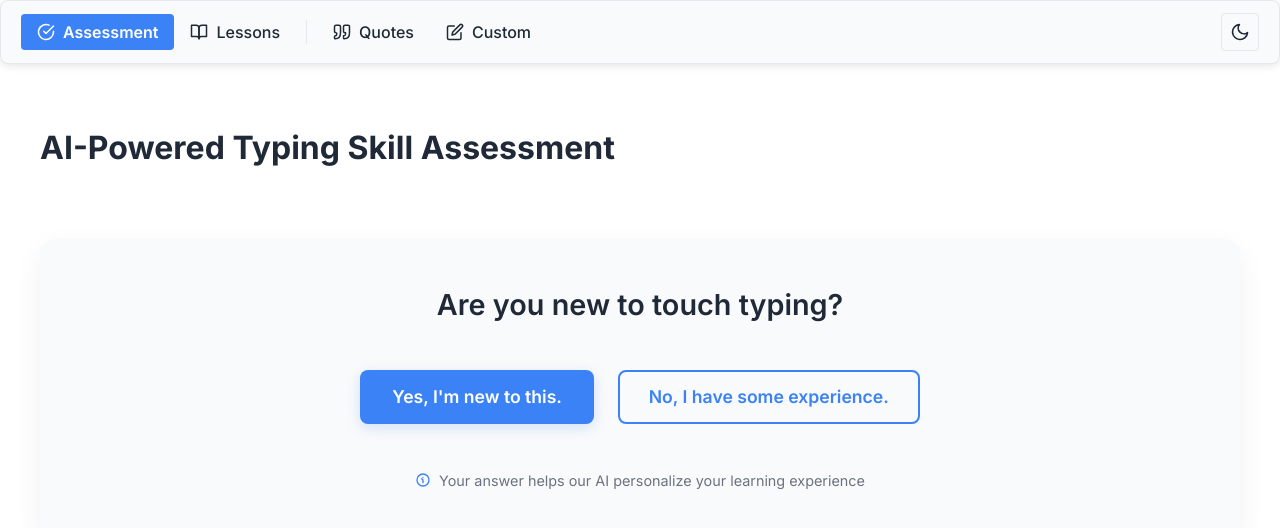
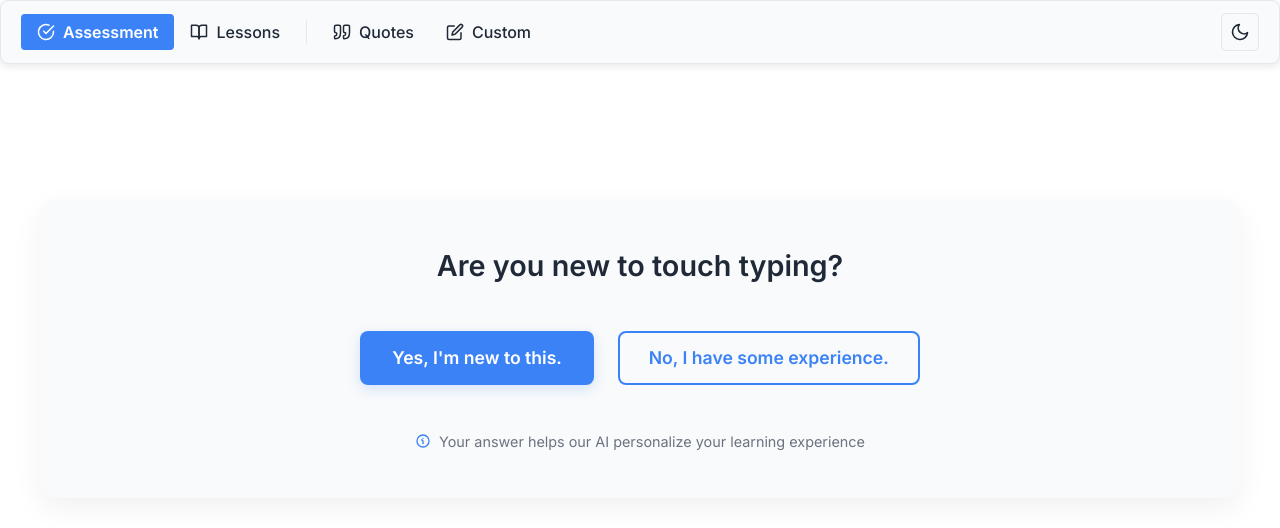
Before and after one commit to binchenX/type, a Next.js app: page / in a window 1280 px wide. Shown: the top 528 px of the page. Built offline with nearby package versions, Linux system fonts and the light colour scheme.

Commit message:
simplify titles

```diff
--- a/pages/index.tsx
+++ b/pages/index.tsx
@@ -743,9 +743,9 @@ export default function Home() {
                 <Header style={{ marginBottom: mode === 'learning' ? '0.5rem' : '2rem' }}>
                     {mode !== 'learning' && (
                         <Title>
-                            {mode === 'assessment' ? 'AI-Powered Typing Skill Assessment' :
+                            {mode === 'assessment' ? '' :
                                 mode === 'custom' ? 'Custom Text Practice' :
-                                    'AI-Powered Typing Practice'}
+                                    'Quotes Practice'}
                         </Title>
                     )}
                     <div style={{ display: 'flex', gap: '1rem' }}>
```
